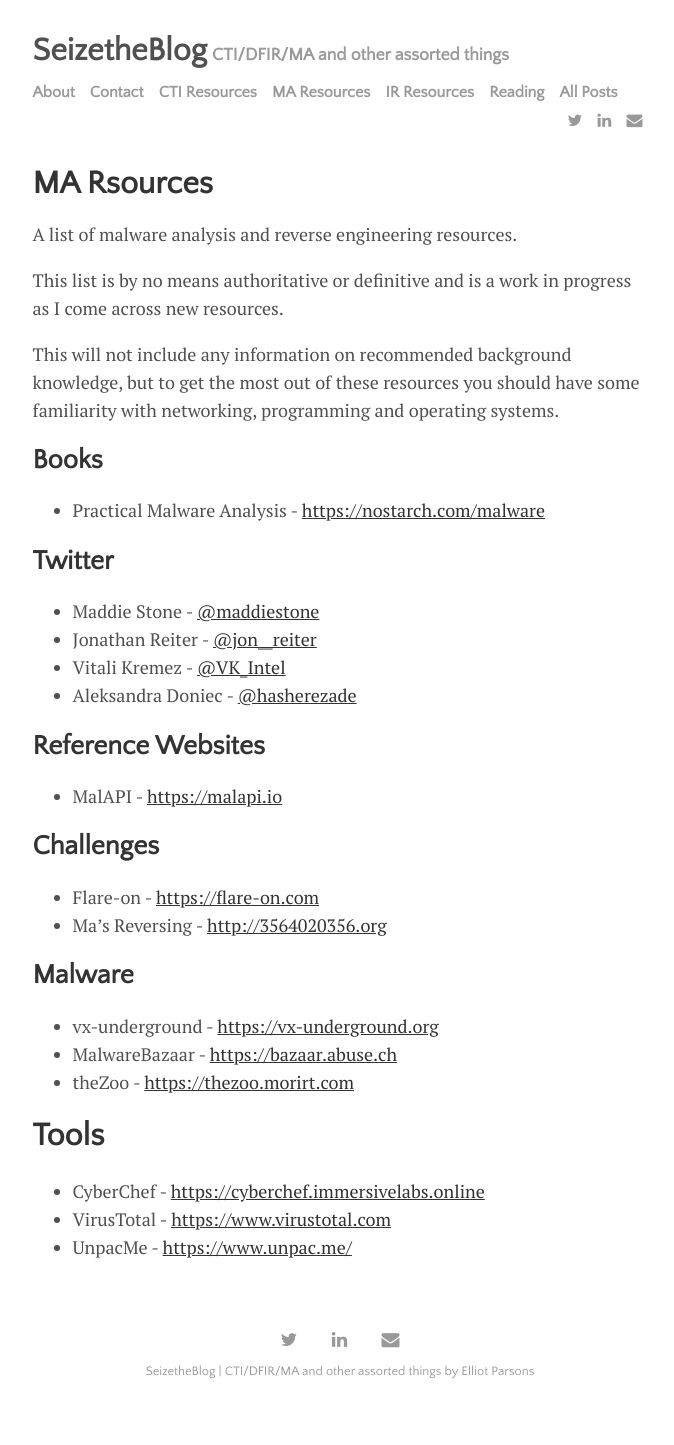
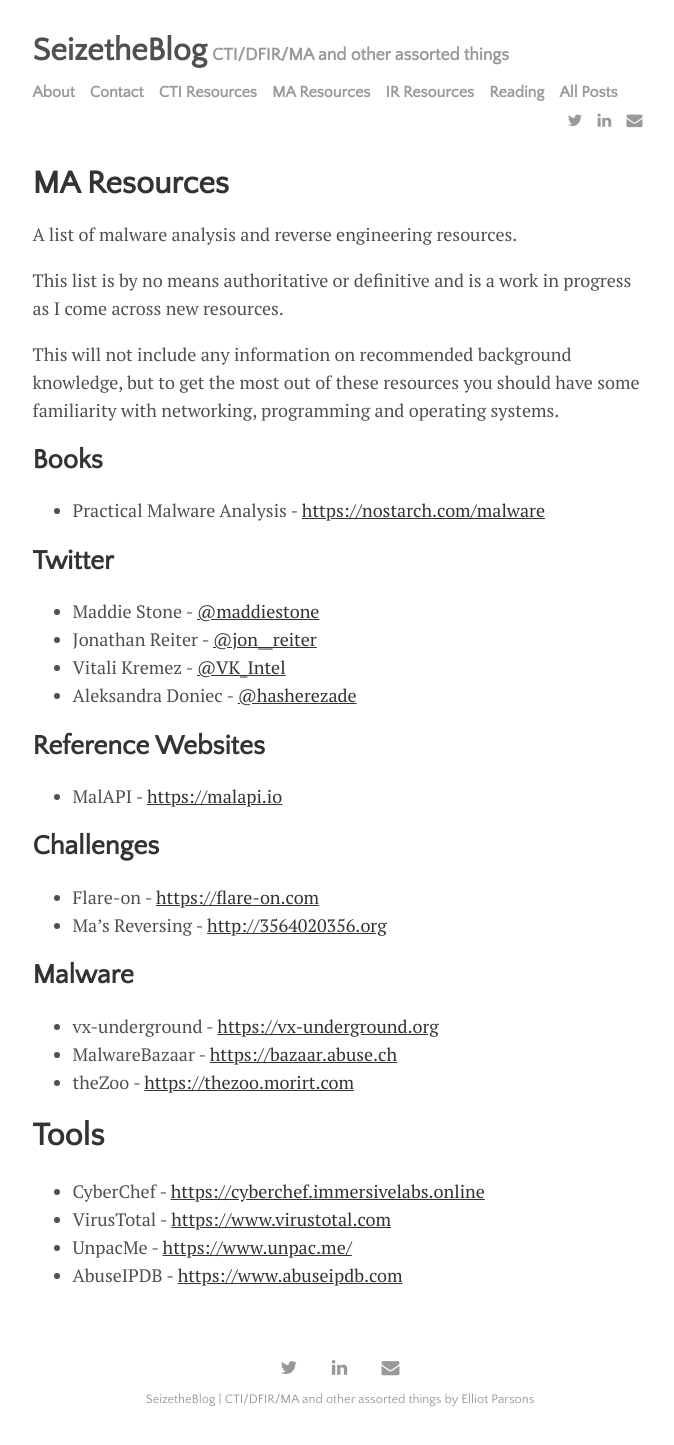
Before and after one commit to seizethecheese/seizethecheese.github.io, a Jekyll site: the page built from menu/ma.md, in a window 1280 px wide. Shown: the whole page, without its empty margins (300-974 px from the left). Built offline with Jekyll 4.4.1, drawn with Linux system fonts in a browser that asks for light colours; some web fonts are replaced; before the commit the page ends 1417 px from its top, so only the background shows below that.

Commit message:
speeling

```diff
--- a/menu/ma.md
+++ b/menu/ma.md
@@ -1,6 +1,6 @@
 ---
 layout: page
-title: MA Rsources
+title: MA Resources
 permalink: /ma
 ---
 
@@ -35,3 +35,4 @@ This will not include any information on recommended background knowledge, but t
 - CyberChef - [https://cyberchef.immersivelabs.online](https://cyberchef.immersivelabs.online)
 - VirusTotal - [https://www.virustotal.com](https://www.virustotal.com)
 - UnpacMe - [https://www.unpac.me/](https://www.unpac.me/)
+- AbuseIPDB - [https://www.abuseipdb.com](https://www.abuseipdb.com)
```
Also changed, not shown: menu/ir.md (+1 -1 lines).
